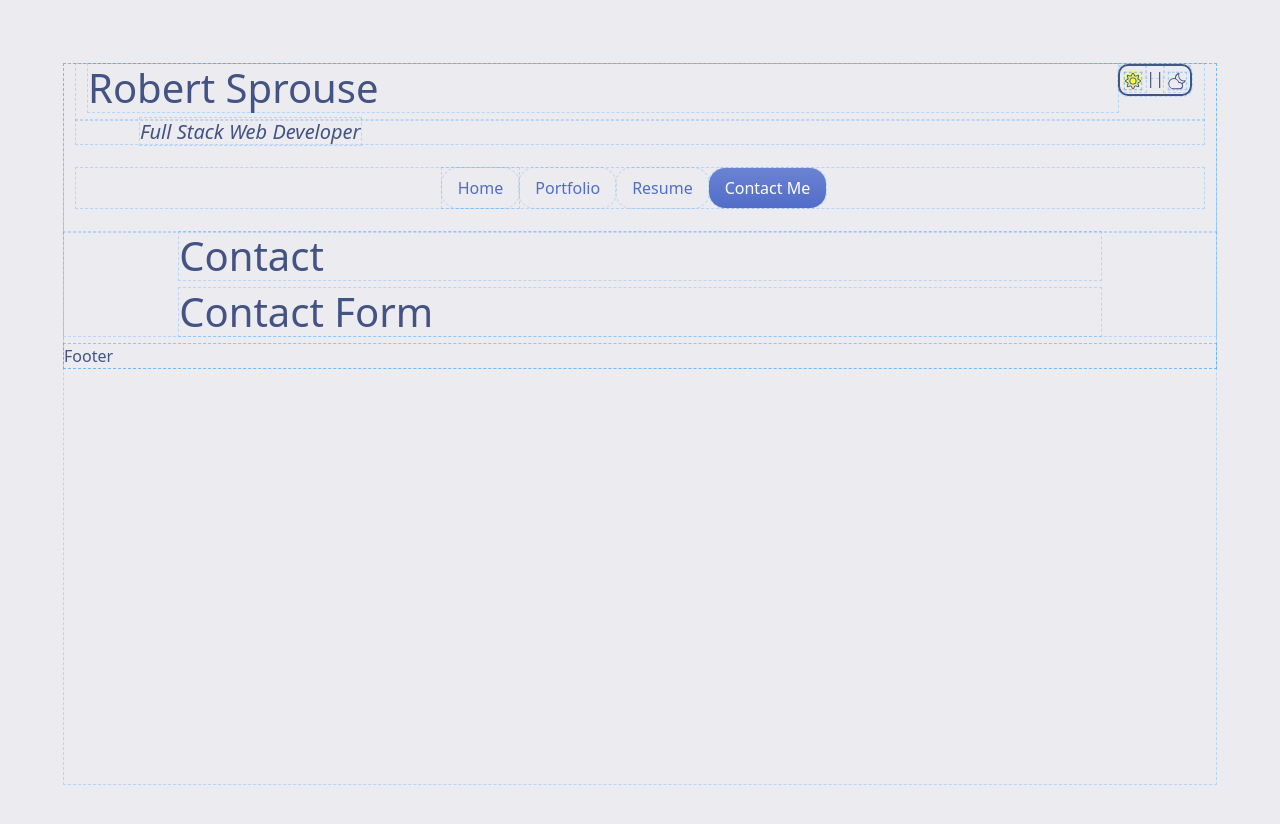
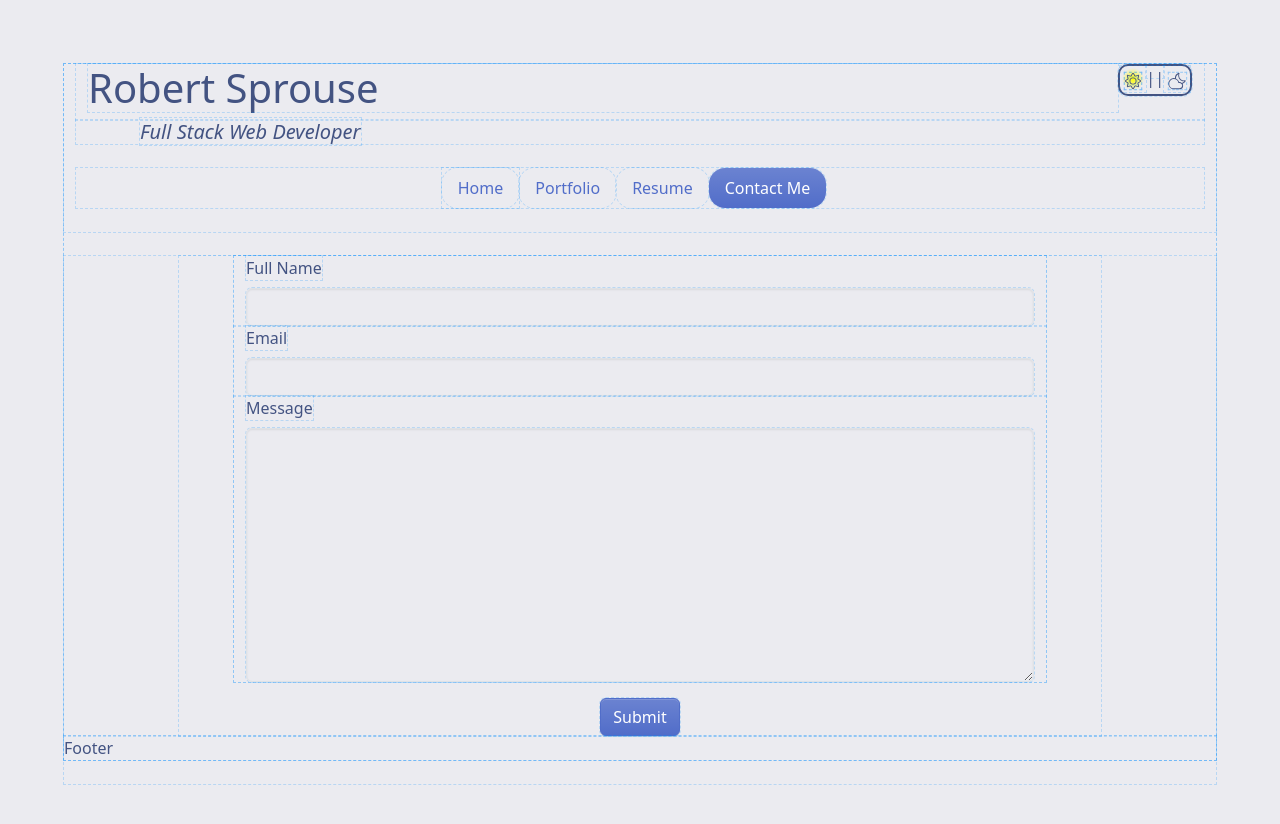
Before and after one commit to RobSprouse/Robert-Sprouse-My-Portfolio, a React (Vite) app in the folder Robert Sprouse My Portfolio/: page /contactme in a window 1280 px wide. Shown: the top 824 px of the page. Built offline with nearby package versions, Linux system fonts and the light colour scheme.

Commit message:
contact form done?

```diff
--- a/Robert Sprouse My Portfolio/package.json
+++ b/Robert Sprouse My Portfolio/package.json
@@ -12,6 +12,7 @@
      "dependencies": {
           "@popperjs/core": "^2.11.8",
           "bootstrap": "^5.3.2",
+          "formik": "^2.4.5",
           "node-sass": "^9.0.0",
           "normalize.css": "^8.0.1",
           "react": "^18.2.0",
@@ -19,7 +20,8 @@
           "react-dom": "^18.2.0",
           "react-icons": "^5.0.1",
           "react-router-dom": "^6.21.3",
-    "sass": "^1.70.0"
+          "sass": "^1.70.0",
+          "yup": "^1.3.3"
      },
      "devDependencies": {
           "@types/react": "^18.2.43",
--- a/Robert Sprouse My Portfolio/src/components/UI/ContactForm/ContactForm.jsx
+++ b/Robert Sprouse My Portfolio/src/components/UI/ContactForm/ContactForm.jsx
@@ -1,7 +1,83 @@
-import "./contactForm.scss";
+import Button from "react-bootstrap/Button";
+import Col from "react-bootstrap/Col";
+import Form from "react-bootstrap/Form";
+import Row from "react-bootstrap/Row";
+import * as formik from "formik";
+import * as yup from "yup";
 
 function ContactForm() {
-     return <h1>Contact Form</h1>;
+     const { Formik } = formik;
+
+     const schema = yup.object().shape({
+          name: yup.string().min(2, "Name must be at least 2 characters").max(50, "Name must be at most 50 characters"),
+          email: yup.string().required("This field is required").email("Invalid email address"),
+          message: yup
+               .string()
+               .required("This field is required")
+               .min(10, "Message must be at least 10 characters")
+               .max(500, "Message must be at most 500 characters"),
+     });
+
+     return (
+          <Formik
+               validationSchema={schema}
+               onSubmit={console.log}
+               initialValues={{
+                    name: "",
+                    email: "",
+                    message: "",
+               }}
+          >
+               {({ handleSubmit, handleChange, handleBlur, values, touched, errors }) => (
+                    <Form
+                         className="d-flex flex-column w-100 justify-content-center align-items-center col-sm-6"
+                         noValidate
+                         onSubmit={handleSubmit}
+                    >
+                         <Row className="mb-3">
+                              <Form.Group as={Col} md="12" controlId="validationFormik101">
+                                   <Form.Label>Full Name</Form.Label>
+                                   <Form.Control
+                                        type="text"
+                                        name="name"
+                                        value={values.name}
+                                        onChange={handleChange}
+                                        onBlur={handleBlur}
+                                        isInvalid={touched.name && !!errors.name}
+                                   />
+                                   <Form.Control.Feedback type="invalid">{errors.name}</Form.Control.Feedback>
+                              </Form.Group>
+                              <Form.Group as={Col} md="12" controlId="validationFormik102">
+                                   <Form.Label>Email</Form.Label>
+                                   <Form.Control
+                                        type="email"
+                                        name="email"
+                                        value={values.email}
+                                        onChange={handleChange}
+                                        onBlur={handleBlur}
+                                        isInvalid={touched.email && !!errors.email}
+                                   />
+                                   <Form.Control.Feedback type="invalid">{errors.email}</Form.Control.Feedback>
+                              </Form.Group>
+                              <Form.Group as={Col} md="12" controlId="validationFormik103">
+                                   <Form.Label>Message</Form.Label>
+                                   <Form.Control
+                                        as="textarea"
+                                        name="message"
+                                        value={values.message}
+                                        onChange={handleChange}
+                                        onBlur={handleBlur}
+                                        isInvalid={touched.message && !!errors.message}
+                                        rows={10}
+                                   />
+                                   <Form.Control.Feedback type="invalid">{errors.message}</Form.Control.Feedback>
+                              </Form.Group>
+                         </Row>
+                         <Button type="submit">Submit</Button>
+                    </Form>
+               )}
+          </Formik>
+     );
 }
 
 export default ContactForm;
--- a/Robert Sprouse My Portfolio/src/components/UI/Header/Header.jsx
+++ b/Robert Sprouse My Portfolio/src/components/UI/Header/Header.jsx
@@ -5,7 +5,7 @@ import { CiCloudMoon } from "react-icons/ci";
 
 const Header = ({ isDarkModeEnabled, toggleDarkMode }) => {
      const styles = {
-          header: "d-flex row container-fluid mx-auto",
+          header: "d-flex row container-fluid mx-auto mb-4",
           div: "d-flex flex-row justify-content-between",
           h1: "flex-fill",
           themeButton: "themeButton d-flex",
--- a/Robert Sprouse My Portfolio/src/components/UI/Project/project.scss
+++ b/Robert Sprouse My Portfolio/src/components/UI/Project/project.scss
@@ -9,8 +9,8 @@
      background: rgba(0, 0, 0, 0.397);
      padding-top: 5px;
      transform: translateX(0%) translateY(-615%);
-     font-size: 1em; /* Increase the font size*/
-     font-weight: bold; /* Make the text bold*/
+     font-size: 1em;
+     font-weight: bold;
      width: 100%;
      text-align: center;
 }
--- a/Robert Sprouse My Portfolio/src/components/pages/ContactMe/ContactMe.jsx
+++ b/Robert Sprouse My Portfolio/src/components/pages/ContactMe/ContactMe.jsx
@@ -3,7 +3,6 @@ import ContactForm from "../../UI/ContactForm/ContactForm.jsx";
 function ContactMe() {
      return (
           <>
-               <h1>Contact</h1>
                <ContactForm />
           </>
      );
```
Also changed, not shown: Robert Sprouse My Portfolio/src/components/pages/ContactMe/ContactMe.scss (added), 1 other file (tests, documents, lock files or other folders). Lines whose indentation alone changed are shown as unchanged.
